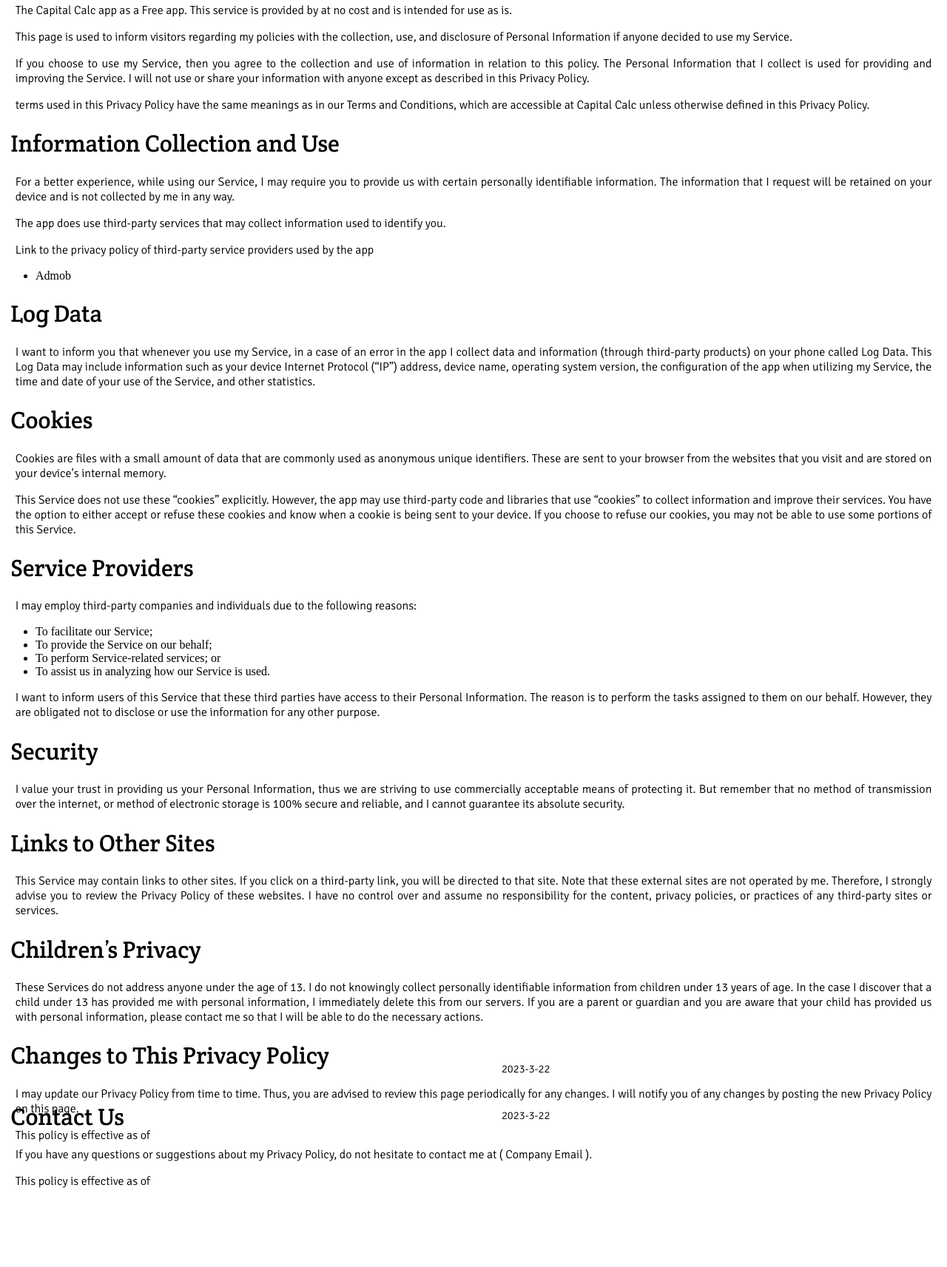
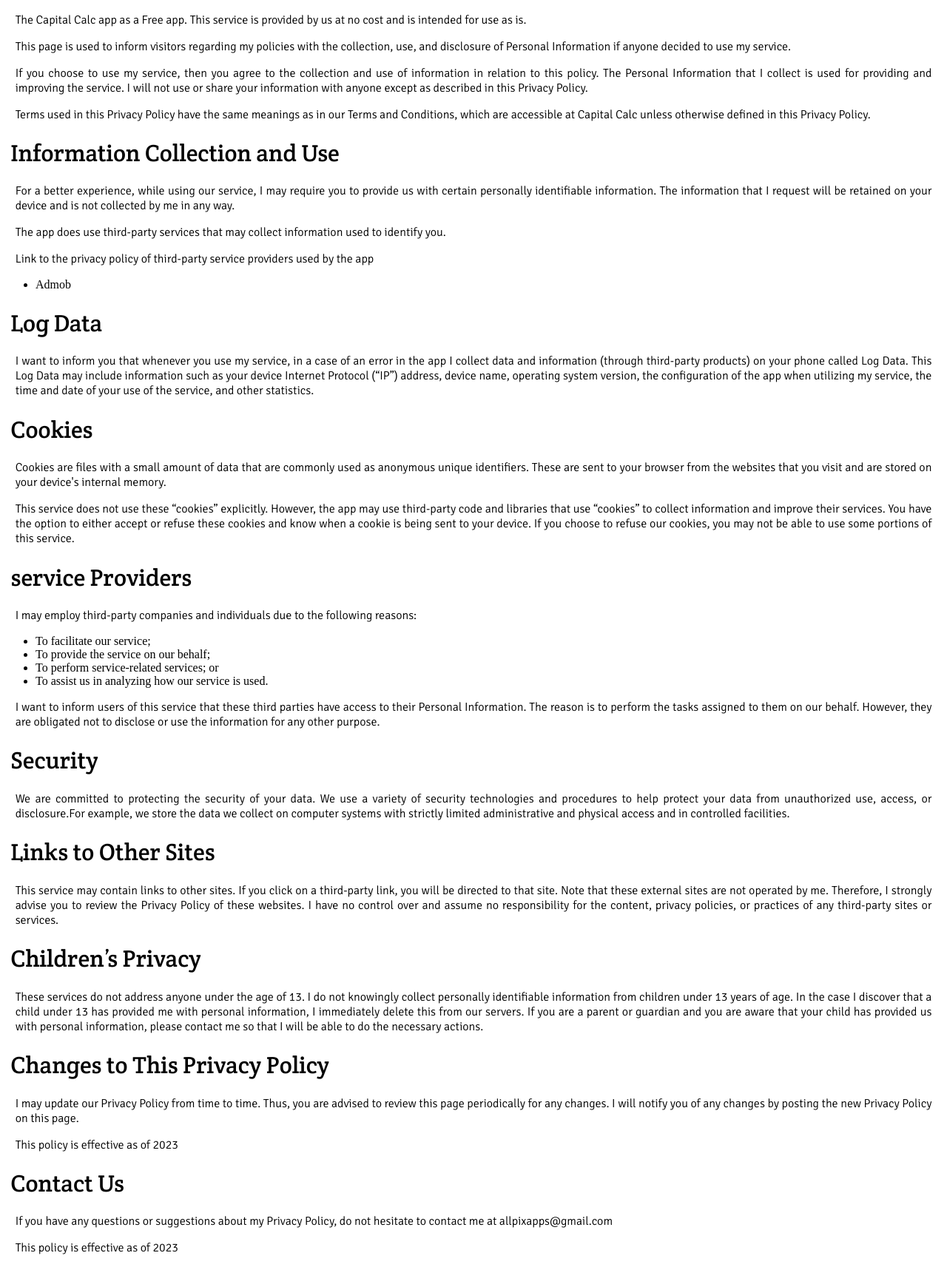
Before and after one commit to pixerapps/capital-calc, a plain HTML site: page index.html in a window 1280 px wide. Shown: the part 80-1793 px from the top of the page at 74% size. Before the commit the page ends 1687 px from the top, so only its background shows below. Drawn offline with Linux system fonts and the light colour scheme; a web font is replaced by a local one.

Commit message:
datechanges

```diff
--- a/index.html
+++ b/index.html
@@ -9,54 +9,61 @@
 
 </head>
 <body>
-    <h1 style="text-align: center;">Privacy Policy</h1>
-    <p>The Capital Calc app as a Free app. This service is provided by at no cost and is intended for use as is.
-    <p> This page is used to inform visitors regarding my policies with the collection, use, and disclosure of Personal Information if anyone decided to use my Service.</p>
-    <p> If you choose to use my Service, then you agree to the collection and use of information in relation to this policy. The Personal Information that I collect is used for providing and improving the Service. I will not use or share your information with anyone except as described in this Privacy Policy. </p>
-    <p> terms used in this Privacy Policy have the same meanings as in our Terms and Conditions, which are accessible at Capital Calc unless otherwise defined in this Privacy Policy.</p>
+    <h1 style="text-align: center;padding-bottom: 1%;">Privacy Policy</h1>
+    <p>The Capital Calc app as a Free app. This service is provided by us at no cost and is intended for use as is.
+    <p> This page is used to inform visitors regarding my policies with the collection, use, and disclosure of Personal Information if anyone decided to use my service.</p>
+    <p> If you choose to use my service, then you agree to the collection and use of information in relation to this policy. The Personal Information that I collect is used for providing and improving the service. I will not use or share your information with anyone except as described in this Privacy Policy. </p>
+    <p>Terms used in this Privacy Policy have the same meanings as in our Terms and Conditions, which are accessible at Capital Calc unless otherwise defined in this Privacy Policy.</p>
 
     <h1>Information Collection and Use</h1>
-    <p>For a better experience, while using our Service, I may require you to provide us with certain personally identifiable information. The information that I request will be retained on your device and is not collected by me in any way.</p>
+    <p>For a better experience, while using our service, I may require you to provide us with certain personally identifiable information. The information that I request will be retained on your device and is not collected by me in any way.</p>
     <p>The app does use third-party services that may collect information used to identify you.</p>
     <p>Link to the privacy policy of third-party service providers used by the app <br><a href="https://support.google.com/admob/answer/6128543?hl=en"><ul><li>Admob</li></ul></a> </p>
 
     <h1>Log Data</h1>
-    <p>I want to inform you that whenever you use my Service, in a case of an error in the app I collect data and information (through third-party products) on your phone called Log Data. This Log Data may include information such as your device Internet Protocol (“IP”) address, device name, operating system version, the configuration of the app when utilizing my Service, the time and date of your use of the Service, and other statistics.</p>
+    <p>I want to inform you that whenever you use my service, in a case of an error in the app I collect data and information (through third-party products) on your phone called Log Data. This Log Data may include information such as your device Internet Protocol (“IP”) address, device name, operating system version, the configuration of the app when utilizing my service, the time and date of your use of the service, and other statistics.</p>
 
 
     <h1>Cookies</h1>
     <p>Cookies are files with a small amount of data that are commonly used as anonymous unique identifiers. These are sent to your browser from the websites that you visit and are stored on your device's internal memory.</p>
-    <p>This Service does not use these “cookies” explicitly. However, the app may use third-party code and libraries that use “cookies” to collect information and improve their services. You have the option to either accept or refuse these cookies and know when a cookie is being sent to your device. If you choose to refuse our cookies, you may not be able to use some portions of this Service.</p>
+    <p>This service does not use these “cookies” explicitly. However, the app may use third-party code and libraries that use “cookies” to collect information and improve their services. You have the option to either accept or refuse these cookies and know when a cookie is being sent to your device. If you choose to refuse our cookies, you may not be able to use some portions of this service.</p>
 
-    <h1>Service Providers</h1>
+    <h1>service Providers</h1>
     <p>I may employ third-party companies and individuals due to the following reasons:</p>
-    <p><ul><li> To facilitate our Service;</li><li> To provide the Service on our behalf;</li><li> To perform Service-related services; or</li><li> To assist us in analyzing how our Service is used.</li></ul></p>
-    <p>I want to inform users of this Service that these third parties have access to their Personal Information. The reason is to perform the tasks assigned to them on our behalf. However, they are obligated not to disclose or use the information for any other purpose.</p>
+    <p><ul><li> To facilitate our service;</li><li> To provide the service on our behalf;</li><li> To perform service-related services; or</li><li> To assist us in analyzing how our service is used.</li></ul></p>
+    <p>I want to inform users of this service that these third parties have access to their Personal Information. The reason is to perform the tasks assigned to them on our behalf. However, they are obligated not to disclose or use the information for any other purpose.</p>
 
     <h1>Security</h1>
-    <p>I value your trust in providing us your Personal Information, thus we are striving to use commercially acceptable means of protecting it. But remember that no method of transmission over the internet, or method of electronic storage is 100% secure and reliable, and I cannot guarantee its absolute security.</p>
+    <p>We are committed to protecting the security of your data. We use a variety of security technologies and procedures to help protect your data from unauthorized use, access, or disclosure.For example, we store the data we collect on computer systems with strictly limited administrative and physical access and in controlled facilities.</p>
 
     <h1>Links to Other Sites</h1>
-    <p>This Service may contain links to other sites. If you click on a third-party link, you will be directed to that site. Note that these external sites are not operated by me. Therefore, I strongly advise you to review the Privacy Policy of these websites. I have no control over and assume no responsibility for the content, privacy policies, or practices of any third-party sites or services.
+    <p>This service may contain links to other sites. If you click on a third-party link, you will be directed to that site. Note that these external sites are not operated by me. Therefore, I strongly advise you to review the Privacy Policy of these websites. I have no control over and assume no responsibility for the content, privacy policies, or practices of any third-party sites or services.
     </p>
 
     <h1>Children’s Privacy</h1>
-    <p>These Services do not address anyone under the age of 13. I do not knowingly collect personally identifiable information from children under 13 years of age. In the case I discover that a child under 13 has provided me with personal information, I immediately delete this from our servers. If you are a parent or guardian and you are aware that your child has provided us with personal information, please contact me so that I will be able to do the necessary actions.
+    <p>These services do not address anyone under the age of 13. I do not knowingly collect personally identifiable information from children under 13 years of age. In the case I discover that a child under 13 has provided me with personal information, I immediately delete this from our servers. If you are a parent or guardian and you are aware that your child has provided us with personal information, please contact me so that I will be able to do the necessary actions.
     </p>
 
     <h1>Changes to This Privacy Policy</h1>
     <p>I may update our Privacy Policy from time to time. Thus, you are advised to review this page periodically for any changes. I will notify you of any changes by posting the new Privacy Policy on this page.</p>
-    <p>This policy is effective as of <h6 id="p1"></h6></p>
+    <p id="p1"></p>
 
     <h1>Contact Us</h1>
-    <p>If you have any questions or suggestions about my Privacy Policy, do not hesitate to contact me at ( Company Email ).</p>
-    <p>This policy is effective as of <h6 id="p2"></h6></p>
+    <p>If you have any questions or suggestions about my Privacy Policy, do not hesitate to contact me at <a href="mailto:allpixapps@gmail.com?">allpixapps@gmail.com</a>
+    </p>
+    <p id="p2"></p>
 
 </body>
 <script>
     var date = new Date();
-	var current_date = date.getFullYear()+"-"+(date.getMonth()+1)+"-"+ date.getDate();
-    document.getElementById("p1").innerHTML = current_date;
-	document.getElementById("p2").innerHTML = current_date;
+	var current_date = date.getFullYear();
+
+    const paragraphText = "This policy is effective as of " + current_date
+    const paragraphElement = document.getElementById("p1");
+    const paragraphElement2 = document.getElementById("p2");
+
+    paragraphElement.innerHTML = paragraphText;
+    paragraphElement2.innerHTML = paragraphText;
+
 </script>
 </html>
--- a/style.css
+++ b/style.css
@@ -30,3 +30,11 @@ a{
 a:hover{
     color: blue;
 }
+.p1{
+    margin-top: -9%;
+    margin-left: 47%;
+}
+.p2{
+    margin-top: -9.2%;
+    margin-left: 47%;
+}
```
Also changed, not shown: script.js (deleted).
